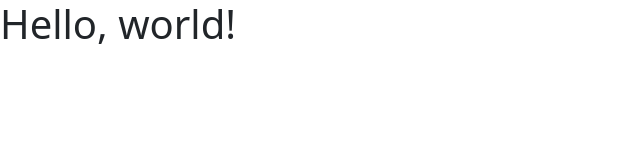
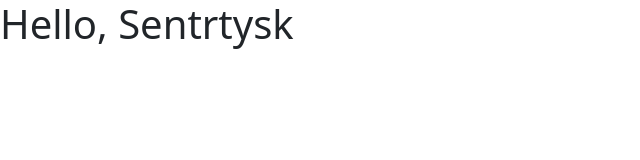
Before and after one commit to sentrysk/sentrysk.github.io, a plain HTML site: page index.html in a window 1280 px wide. Shown: the whole page, without its empty margins (0-640 px from the left). Drawn offline with nearby package versions, Linux system fonts and the light colour scheme.

Commit message:
Update index.html

```diff
--- a/index.html
+++ b/index.html
@@ -3,11 +3,11 @@
   <head>
     <meta charset="utf-8">
     <meta name="viewport" content="width=device-width, initial-scale=1">
-    <title>Bootstrap demo</title>
+    <title>Sentrysk</title>
     <link href="https://cdn.jsdelivr.net/npm/bootstrap@5.3.3/dist/css/bootstrap.min.css" rel="stylesheet" integrity="sha384-QWTKZyjpPEjISv5WaRU9OFeRpok6YctnYmDr5pNlyT2bRjXh0JMhjY6hW+ALEwIH" crossorigin="anonymous">
   </head>
   <body>
-    <h1>Hello, world!</h1>
+    <h1>Hello, Sentrtysk</h1>
     <script src="https://cdn.jsdelivr.net/npm/bootstrap@5.3.3/dist/js/bootstrap.bundle.min.js" integrity="sha384-YvpcrYf0tY3lHB60NNkmXc5s9fDVZLESaAA55NDzOxhy9GkcIdslK1eN7N6jIeHz" crossorigin="anonymous"></script>
   </body>
 </html>
```
